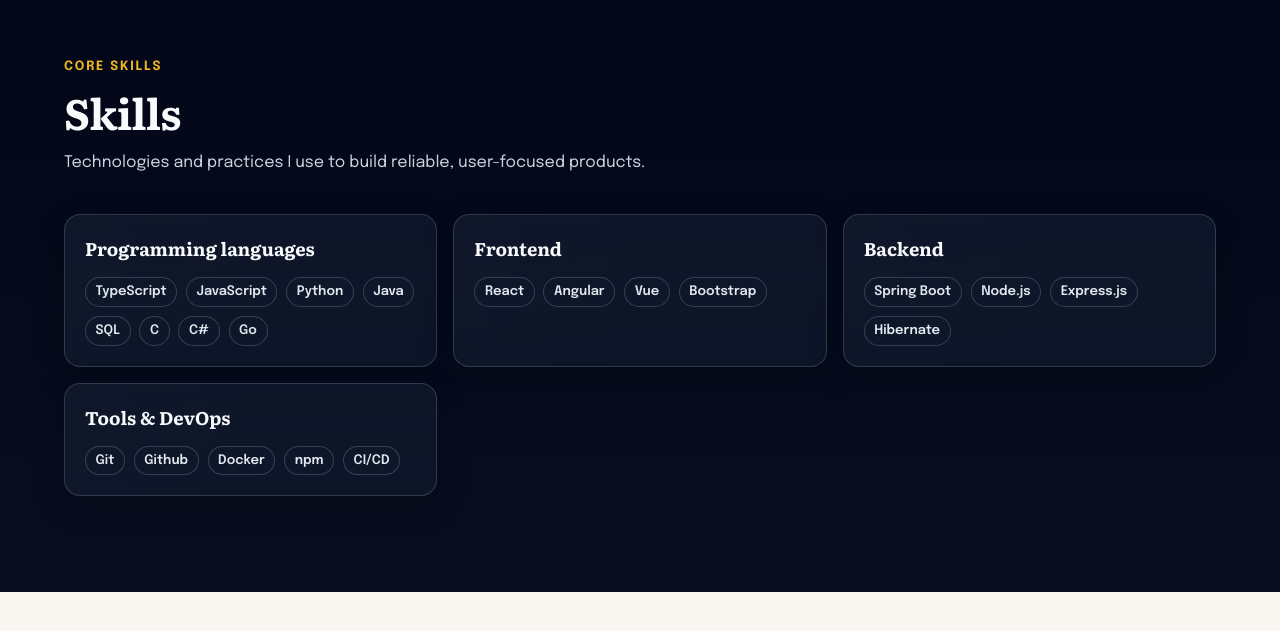
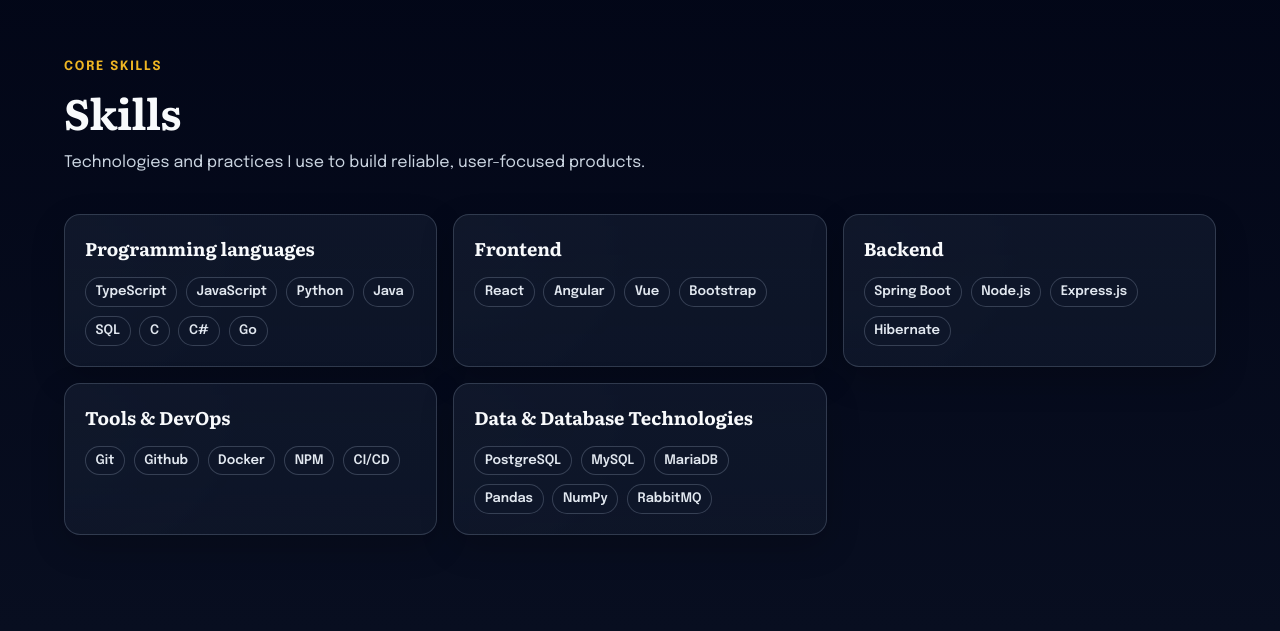
Before and after one commit to JaanusLille/portfoolio-koduleht, a React (Vite) app: page / in a window 1280 px wide. Shown: the part 1092-1723 px from the top of the page. Before the commit the page ends 1684 px from the top, so only its background shows below. Built offline with nearby package versions, Linux system fonts and the light colour scheme.

Commit message:
Skills edit

```diff
--- a/src/components/Skills.tsx
+++ b/src/components/Skills.tsx
@@ -20,7 +20,11 @@
   },
   {
     title: 'Tools & DevOps',
-    items: ['Git', 'Github', 'Docker', 'npm', 'CI/CD'],
+    items: ['Git', 'Github', 'Docker', 'NPM', 'CI/CD'],
+  },
+  {
+    title: 'Data & Database Technologies',
+    items: ['PostgreSQL', 'MySQL', 'MariaDB', 'Pandas', 'NumPy', 'RabbitMQ'],
   },
 ]
 
```
